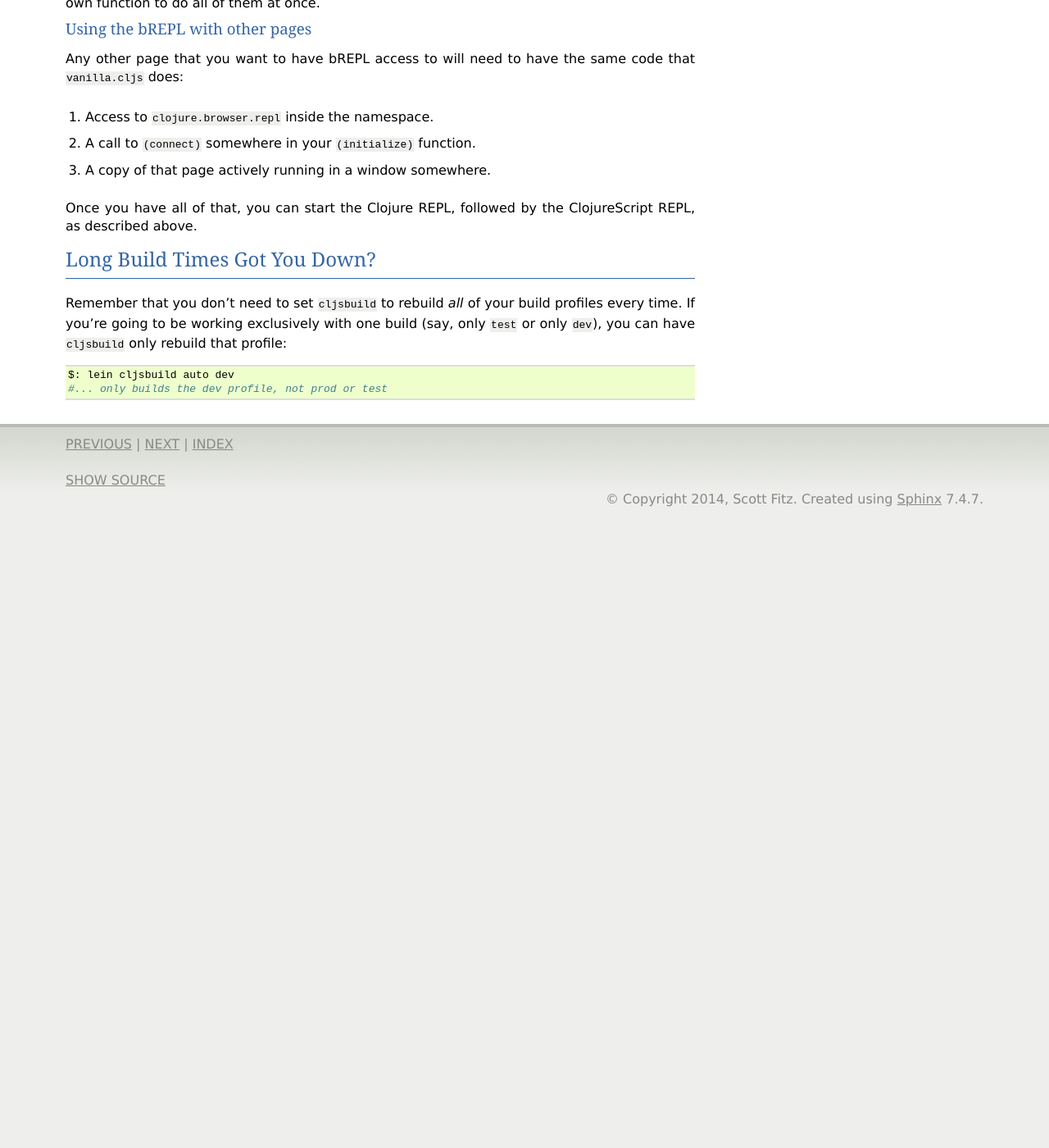
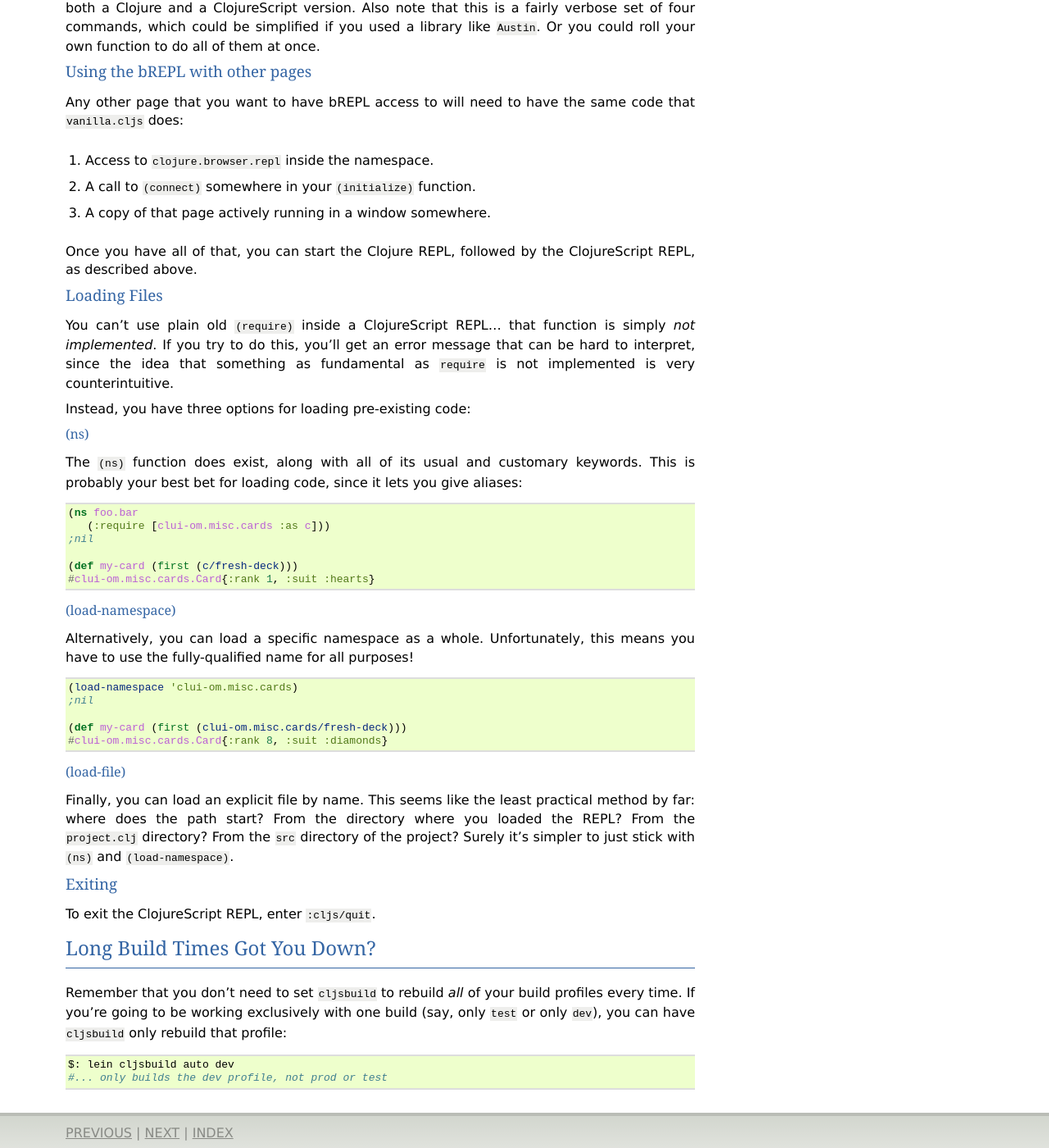
Before and after one commit to doctorwidget/clui-om, a Sphinx documentation site: the page built from doc/trivia.rst, in a window 1280 px wide and 1400 px high, scrolled down 3600 px. Shown: the whole window at 82% size. Built offline with Sphinx 7.4.7, drawn with Linux system fonts in a browser that asks for light colours; before the commit the page ends 4230 px from its top, so only the background shows below that; some of the changed text lies outside the part shown.

```diff
--- a/doc/trivia.rst
+++ b/doc/trivia.rst
@@ -140,6 +140,11 @@
 REPL, REPL, Who's Got The REPL?
 ====================================
 
+The official ClojureScript github project includes a nice `wiki page` documenting
+the ClojureScript REPL.
+
+.. _`wiki page`: https://github.com/clojure/clojurescript/wiki/The-REPL-and-Evaluation-Environments
+
 
 A Sample Page With A REPL
 ---------------------------------
@@ -222,6 +227,65 @@
 ClojureScript REPL, as described above.
 
 
+Loading Files
+------------------
+
+You can't use plain old ``(require)`` inside a ClojureScript REPL... that
+function is simply *not implemented*. If you try to do this, you'll get an error
+message that can be hard to interpret, since the idea that something as
+fundamental as ``require`` is not implemented is very counterintuitive.
+
+Instead, you have three options for loading pre-existing code:
+
+(ns)
+.........
+
+The ``(ns)`` function does exist, along with all of its usual and customary
+keywords. This is probably your best bet for loading code, since it lets you
+give aliases:
+
+.. code-block:: clojure
+
+    (ns foo.bar
+       (:require [clui-om.misc.cards :as c]))
+    ;nil
+
+    (def my-card (first (c/fresh-deck)))
+    #clui-om.misc.cards.Card{:rank 1, :suit :hearts}
+
+(load-namespace)
+...................
+
+Alternatively, you can load a specific namespace as a whole. Unfortunately, this
+means you have to use the fully-qualified name for all purposes!
+
+.. code-block:: clojure
+
+   (load-namespace 'clui-om.misc.cards)
+   ;nil
+
+   (def my-card (first (clui-om.misc.cards/fresh-deck)))
+   #clui-om.misc.cards.Card{:rank 8, :suit :diamonds}
+
+
+(load-file)
+................
+
+Finally, you can load an explicit file by name. This seems like the least
+practical method by far: where does the path start? From the directory where you
+loaded the REPL? From the ``project.clj`` directory? From the ``src`` directory
+of the project? Surely it's simpler to just stick with ``(ns)`` and
+``(load-namespace)``.
+
+
+Exiting
+----------
+
+To exit the ClojureScript REPL, enter ``:cljs/quit``.
+
+
+
+
 Long Build Times Got You Down?
 =================================
 
--- a/resources/public/html/home.tpl.html
+++ b/resources/public/html/home.tpl.html
@@ -12,7 +12,8 @@
         </li>
         <li><a href="/kioo-om-tut">Demo page for <em>Kioo</em></a></li>
         <li><a href="/bootstrap-demo">Demo page for <em>om-bootstrap</em></a></li>
-        <li><a href="/page-alpha">Home-Grown Om</a></li>
+        <li><a href="/page-alpha">Colored Tiles</a></li>
+        <li><a href="/page-beta">Card Tricks</a></li>
     </ul>
     <script src="/js/sanity.js"></script>
 </div>
```
Also changed, not shown: resources/public/css/clui_om.css (+31 -0 lines), resources/public/html/page-beta.tpl.html (added, +32 -0 lines), 4 other files.
